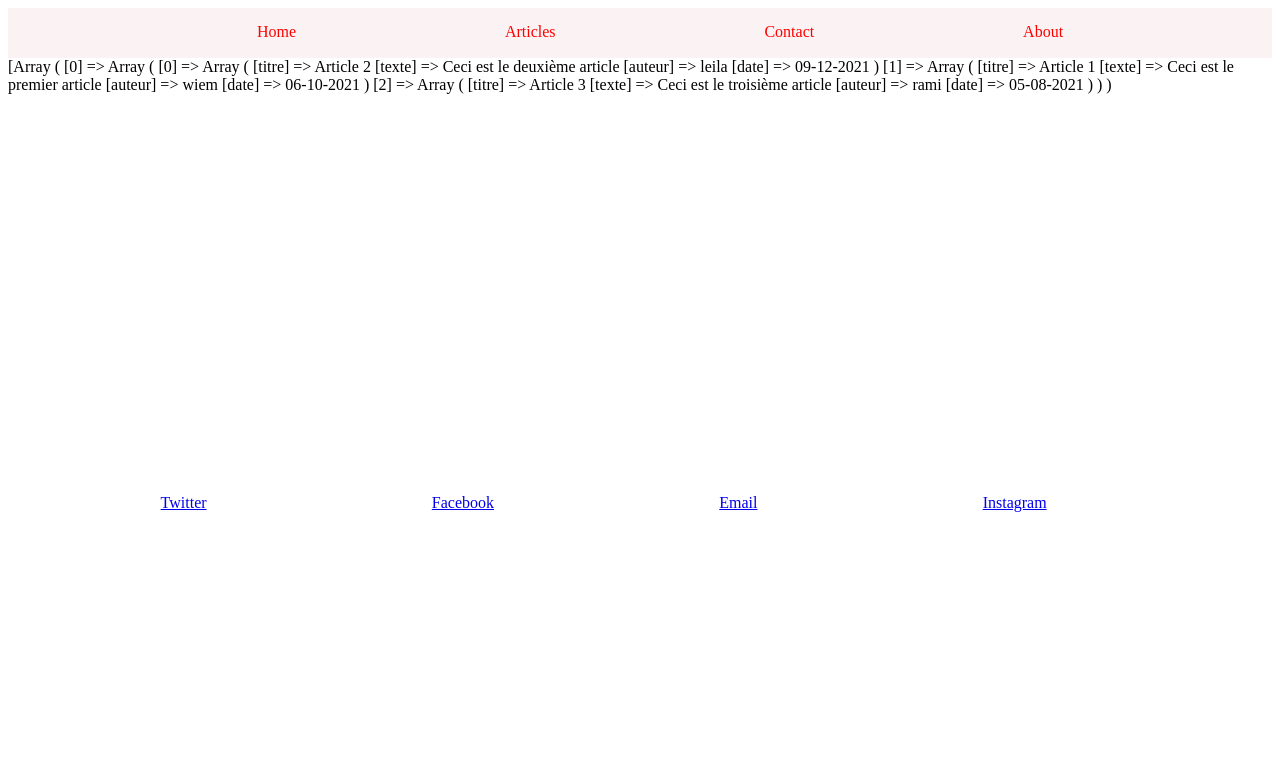
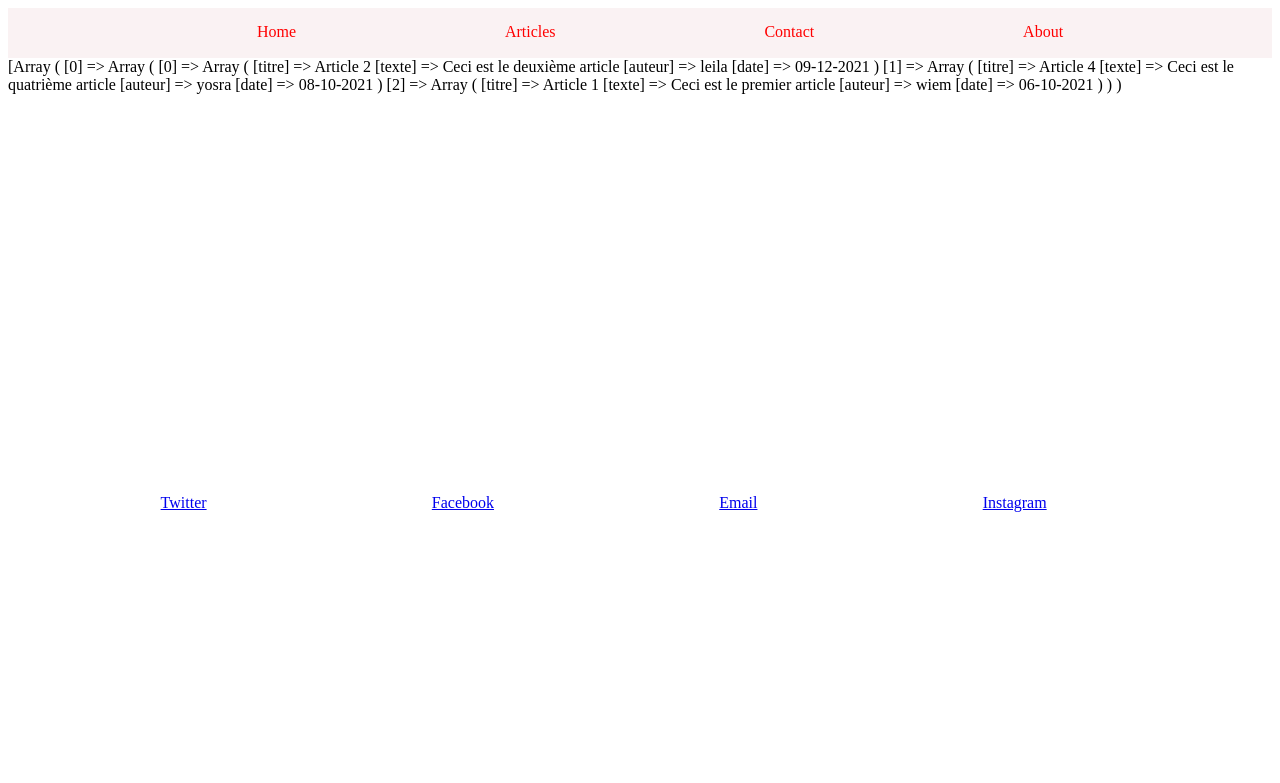
Before and after one commit to Yosrabej/Le-on1, a PHP site: page / in a window 1280 px wide. Shown: the top 783 px of the page. Run offline with PHP 8.4, Linux system fonts and the light colour scheme.

Commit message:
Update utils.php

```diff
--- a/utils.php
+++ b/utils.php
@@ -32,7 +32,7 @@ $articles = [
 
         'auteur' => 'yosra',
 
-        'date' => '05-07-2021', ],
+        'date' => '08-10-2021', ],
 ];
 
 
```
